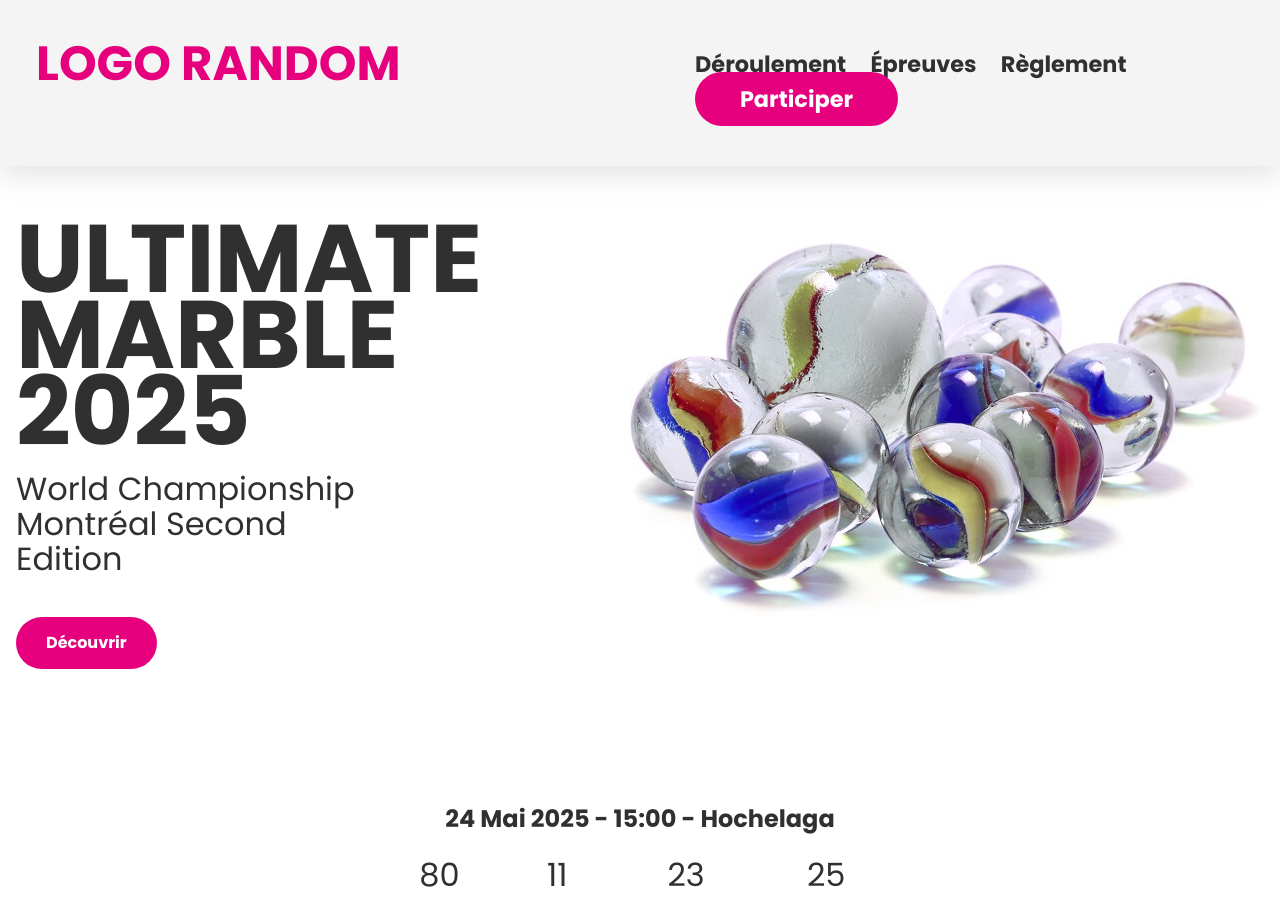
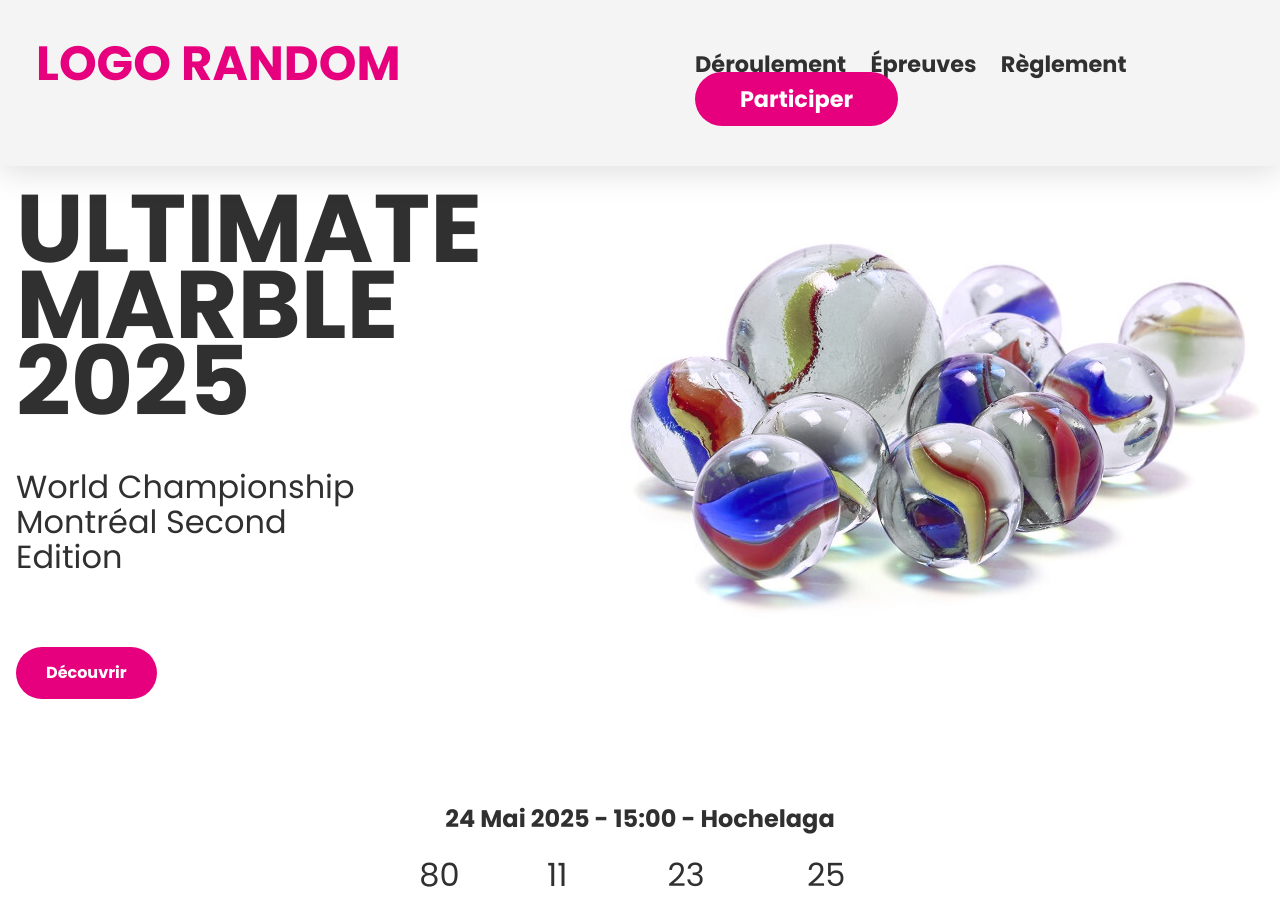
Before and after one commit to ultranawak/ultimate-marble, a PHP site: page / in a window 1280 px wide. Shown: the top 898 px of the page. Run offline with PHP 8.4, Linux system fonts and the light colour scheme.

Commit message:
Add files via upload

```diff
--- a/style.css
+++ b/style.css
@@ -84,7 +84,7 @@ header {
 .text p {
     font-size: 2rem;
     line-height: 1.1em;
-    margin: 20px 0;
+    margin: 1.5em 0;
 }
 
 .btn {
@@ -96,7 +96,7 @@ header {
     border-radius: 3em;
     text-decoration: none;
     display: inline-block;
-    margin-top: 20px;
+    margin-top: 1.5em;
 }
 
 .image img {
@@ -258,7 +258,7 @@ h3 {
 .time h1{
     font-size: 4rem;
     font-weight: 500;
-    margin-bottom: 20px;
+    margin-bottom: 1.5em;
 }
 
 .timebox{
```
